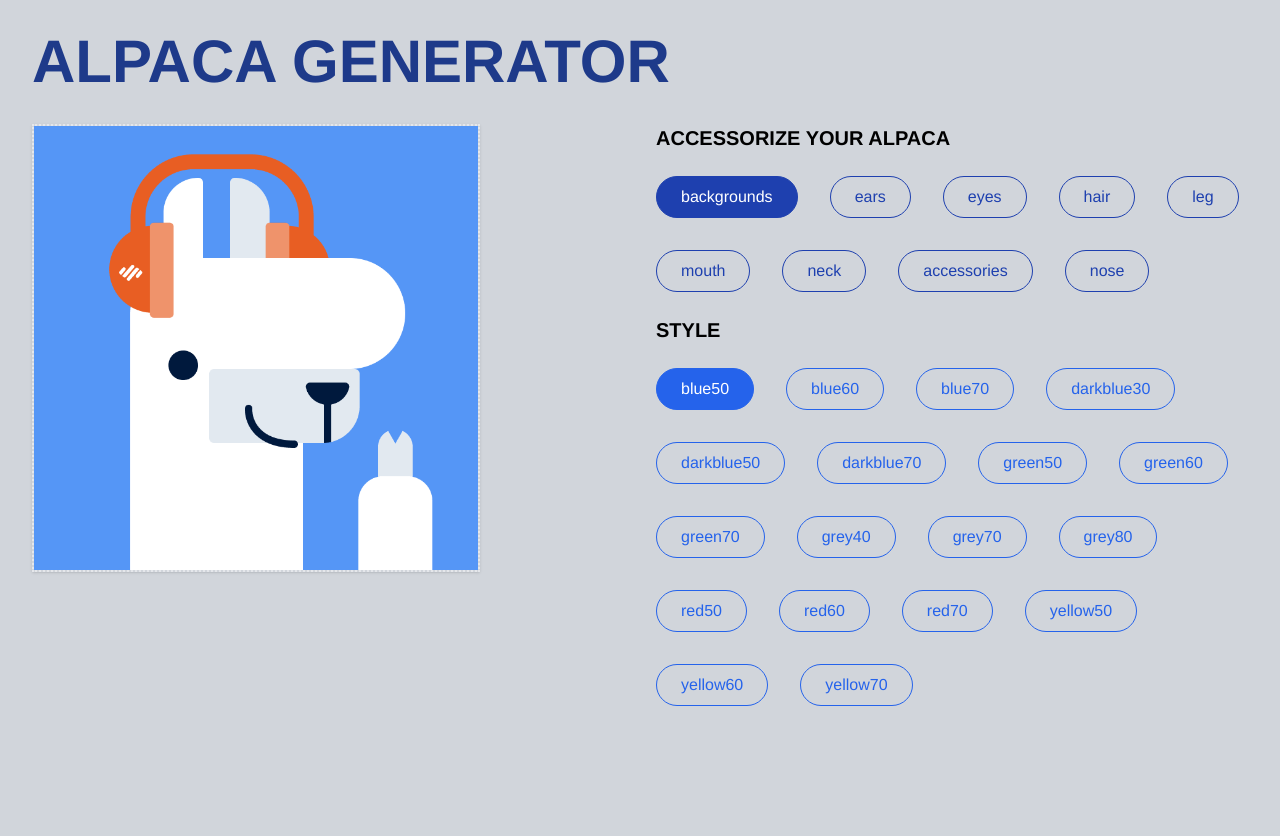
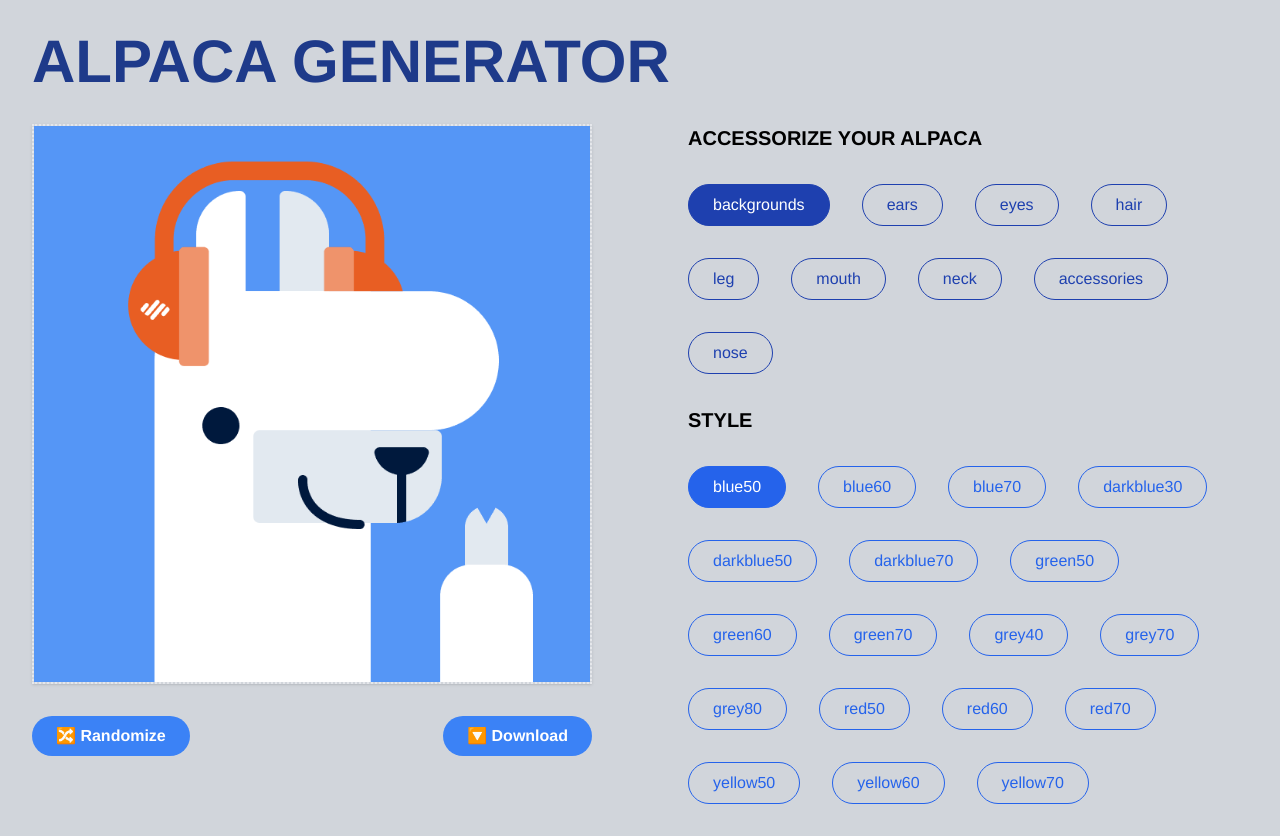
Before and after one commit to OmarBelguith/alpaca-image-generator, a React (Vite) app: page / in a window 1280 px wide. Before the commit the page ends 800 px from the top, so only its background shows below. Built offline with nearby package versions, Linux system fonts and the light colour scheme.

Commit message:
finalizin project

```diff
--- a/package.json
+++ b/package.json
@@ -10,10 +10,13 @@
   },
   "dependencies": {
     "classnames": "^2.3.2",
+    "downloadjs": "^1.4.7",
+    "html-to-image": "^1.11.4",
     "react": "^18.2.0",
     "react-dom": "^18.2.0"
   },
   "devDependencies": {
+    "@types/downloadjs": "^1.4.3",
     "@types/react": "^18.0.26",
     "@types/react-dom": "^18.0.9",
     "@vitejs/plugin-react-swc": "^3.0.0",
--- a/src/App.tsx
+++ b/src/App.tsx
@@ -1,6 +1,8 @@
+import { toPng } from 'html-to-image';
 import { useState } from 'react'
 import { AlapacaGenerator } from './components/AlapacaGenerator'
 import { alpacas } from './data/alpacas'
+import download from "downloadjs";
 
 function App() {
   const [alpacasState, setAlpacas] = useState(alpacas);
@@ -70,40 +72,17 @@ function App() {
     setAlpacas(newAlpacas);
   }
 
-  // This function will download the final alpaca image
+  // This function will trigger the of the generated alpaca image to the user
   const handleDownload = () => {
-    const alpaca = document.getElementById("alpaca");
-    if (alpaca) {
-      const canvas = document.createElement("canvas");
-      canvas.width = 500;
-      canvas.height = 500;
-      const ctx = canvas.getContext("2d");
-      if (ctx) {
-        const data = (alpaca as HTMLDivElement).innerHTML;
-        const DOMURL = window.URL || window.webkitURL || window;
-        const img = new Image();
-        const svg = new Blob([data], { type: "image/svg+xml;charset=utf-8" });
-        const url = DOMURL.createObjectURL(svg);
-        img.onload = function () {
-          ctx.drawImage(img, 0, 0);
-          DOMURL.revokeObjectURL(url);
-          const imgURI = canvas
-            .toDataURL("image/png")
-            .replace("image/png", "image/octet-stream");
-          const evt = new MouseEvent("click", {
-            view: window,
-            bubbles: false,
-            cancelable: true,
-          });
-          const a = document.createElement("a");
-          a.setAttribute("download", "alpaca.png");
-          a.setAttribute("href", imgURI);
-          a.setAttribute("target", "_blank");
-          a.dispatchEvent(evt);
-        };
-        img.src = url;
-      }
-    }
+    const node = document.getElementById('alpaca');
+    if (!node) return;
+    toPng(node)
+      .then((dataUrl) => {
+        download(dataUrl, 'alpaca.png');
+      })
+      .catch((err) => {
+        console.error(err);
+      });
   };
 
   return (
--- a/src/components/AlapacaGenerator.tsx
+++ b/src/components/AlapacaGenerator.tsx
@@ -2,6 +2,7 @@ import React from 'react'
 import { Alpacas } from '../types'
 import { AlpacaCustomization } from './AlpacaCustomization'
 import { AlpacaImage } from './AlpacaImage'
+import { Controls } from './Controls'
 
 
 type AlapacaGeneratorProps = {
@@ -14,9 +15,10 @@ type AlapacaGeneratorProps = {
 
 export const AlapacaGenerator = ({alpacas, onSelectDir, onSelectItem, onRandomizeAlpaca, onDownloadAlpaca}: AlapacaGeneratorProps) => {
     return (
-        <div className="flex justify-center gap-8">
-            <div className="w-1/2">
+        <div className="flex justify-center gap-24">
+            <div className="w-1/2 space-y-8">
                 <AlpacaImage alpacas={alpacas}/>
+                <Controls onDownloadAlpaca={onDownloadAlpaca} onRandomizeAlpaca={onRandomizeAlpaca}/>
             </div>
             <div className="w-1/2">
                 <AlpacaCustomization alpacas={alpacas} onSelectDir={onSelectDir} onSelectItem={onSelectItem}/>
--- a/src/components/AlpacaCustomization.tsx
+++ b/src/components/AlpacaCustomization.tsx
@@ -17,7 +17,7 @@ export const AlpacaCustomization = ({ alpacas, onSelectDir, onSelectItem }: Alpa
 
   return (
     <>
-    <div className='space-y-6'>
+    <div className='space-y-8'>
       <h2 className="text-left text-xl text-black uppercase font-semibold">Accessorize your Alpaca</h2>
       <div className="flex flex-wrap gap-8">
         {
--- a/src/components/AlpacaImage.tsx
+++ b/src/components/AlpacaImage.tsx
@@ -2,7 +2,7 @@ import { Alpacas } from '../types'
 
 export const AlpacaImage = ({alpacas}: {alpacas: Alpacas[]}) => {
   return (
-        <div className="max-w-md relative aspect-square shadow border-2 border-dotted" id="alpaca">
+        <div className="w-full relative aspect-square shadow border-2 border-dotted" id="alpaca">
           {alpacas.map((dir, index) => {
             const item = dir.items.find((item) => item.selected);
             if (!item) return null;
--- a/src/components/Controls.tsx
+++ b/src/components/Controls.tsx
@@ -1,7 +1,23 @@
 import React from 'react'
 
-export const Controls = () => {
+type ControlsProps = {
+  onRandomizeAlpaca: () => void;
+  onDownloadAlpaca: () => void;
+}
+
+export const Controls = ({onRandomizeAlpaca, onDownloadAlpaca}: ControlsProps) => {
   return (
-    <div>Controls</div>
+    <div className="flex justify-between">
+      <button className="bg-blue-500 hover:bg-blue-700 text-white font-bold py-2 px-6 rounded-full"
+        onClick={onRandomizeAlpaca}
+      >
+        🔀 Randomize
+      </button>
+      <button className="bg-blue-500 hover:bg-blue-700 text-white font-bold py-2 px-6 rounded-full"
+        onClick={onDownloadAlpaca}
+      >
+        🔽 Download
+      </button>
+    </div>
   )
 }
```
Also changed, not shown: 1 other file (tests, documents, lock files or other folders).
